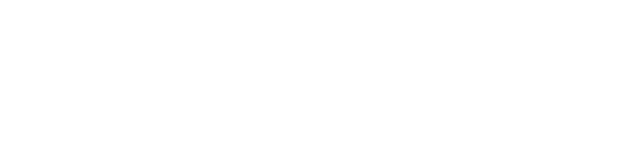
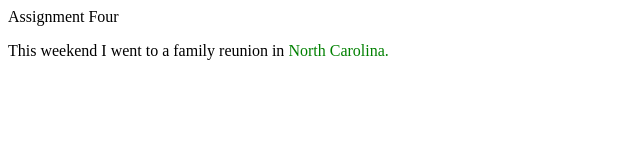
Before and after one commit to LegacyX55/CSS-Positioining-, a plain HTML site: page index.html.html in a window 1280 px wide. Shown: the whole page, without its empty margins (0-640 px from the left). Drawn offline with Linux system fonts and the light colour scheme.

Commit message:
set up initial commit

```diff
--- a/index.html.html
+++ b/index.html.html
@@ -4,8 +4,20 @@
 	<meta charset="utf-8">
 	<title></title>
 	<link rel="stylesheet" type="text/css" href="css/styles.css">
+
+	<style type="text/css">
+	span {
+		color: green;
+
+	}
+	</style>
 </head>
 <body>
-
+    <header>
+    	Assignment Four
+    </header>
+    <main>
+    	<p> This weekend I went to a family reunion in <span>North Carolina.</span> </p>
+    </main>
 </body>
 </html>
```
